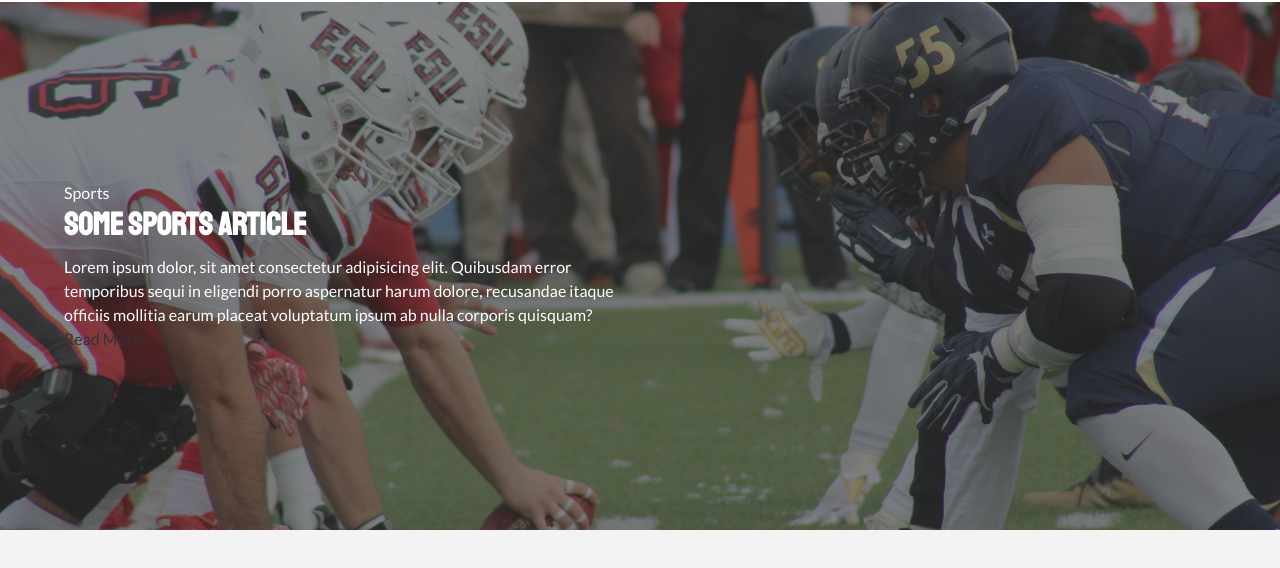
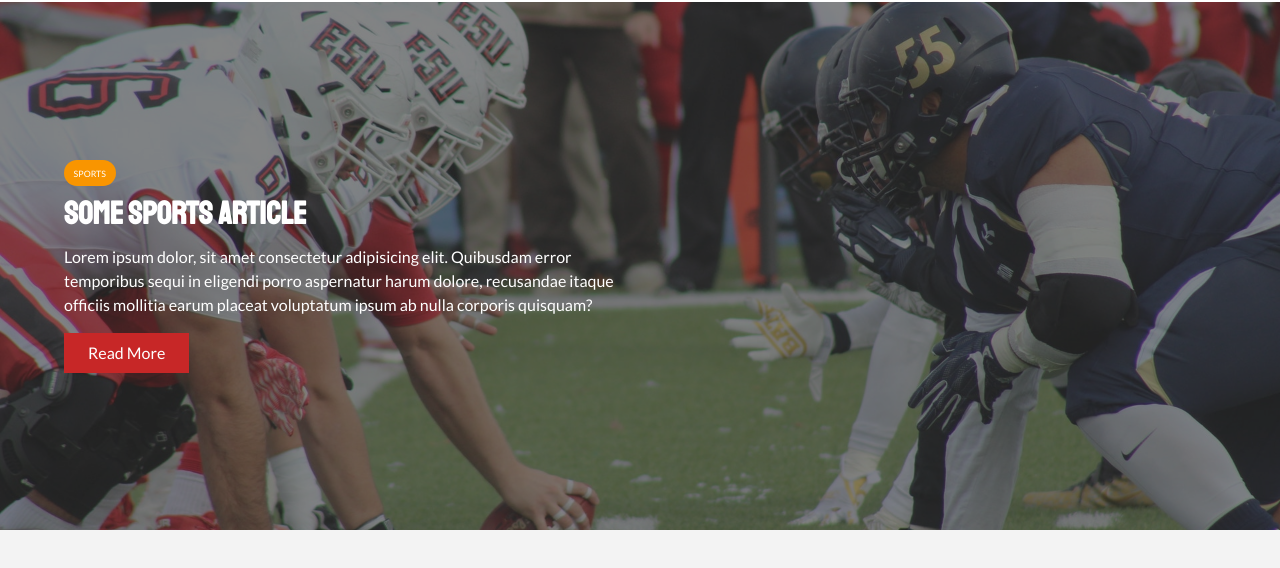
Before and after one commit to danmalmx/NewsGrid, a plain HTML site: page index.html in a window 1280 px wide. Shown: the part 72-640 px from the top of the page. Drawn offline with Linux system fonts and the light colour scheme.

Commit message:
adding button styling

```diff
--- a/css/style.css
+++ b/css/style.css
@@ -2,7 +2,7 @@
   --primary-color: #c72727;
   --secondar-color: #f99500;
   --light-color: #f3f3f3;
-  --dark-color: ##333;
+  --dark-color: #333;
   --max-width: 1100px;
 }
 
@@ -42,12 +42,48 @@ h1, h2, h3, h4, h5, h6 {
   margin-bottom: 0.55rem;
   line-height: 1.3;
 }
-
+  /* Utilities */
 .container {
   max-width: var (var(--max-width));
   margin: auto;
   padding: 2rem;
   overflow: hidden;
+}
+
+.category {
+  display: inline-block;
+  color: #fff;
+  font-size: 0.55rem;
+  text-transform: uppercase;
+  padding: 0.4rem 0.6rem;
+  border-radius: 15px;
+  margin-bottom: 0.5rem;
+}
+
+.category-sports {background: var(--sports-color)}
+.category-ent {background: var(--ent-color)}
+.category-tech {background: var(--tech-color)}
+
+.btn {
+  display: inline-block;
+  border: none;
+  background: var(--dark-color);
+  color: #fff;
+  padding: 0.5rem 1.5rem;
+}
+
+.btn-light { background: var(--light-color)}
+.btn-primary { background: var(--primary-color)}
+.btn-seecondary { background: var(--secondary-color)}
+
+.btn:hover {
+  opacity: 0.9;
+}
+
+.btn-block {
+  display: block;
+  width: 100%;
+  text-align: center;
 }
 
 #main-nav {
@@ -125,3 +161,7 @@ h1, h2, h3, h4, h5, h6 {
 #showcase .showcase-content {
   z-index: 1;
 }
+
+#showcase .showcase-content p {
+  margin-bottom: 1rem;
+}
```
